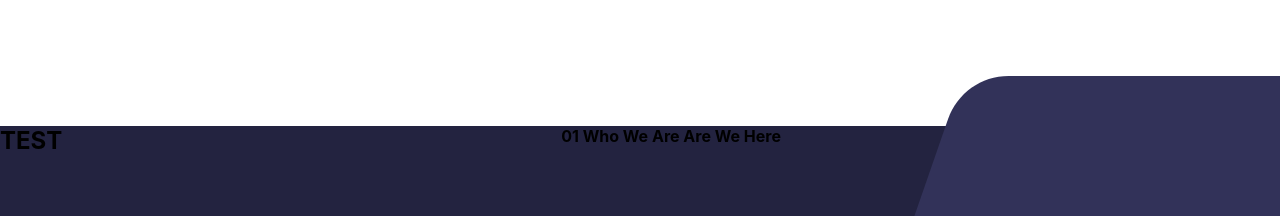
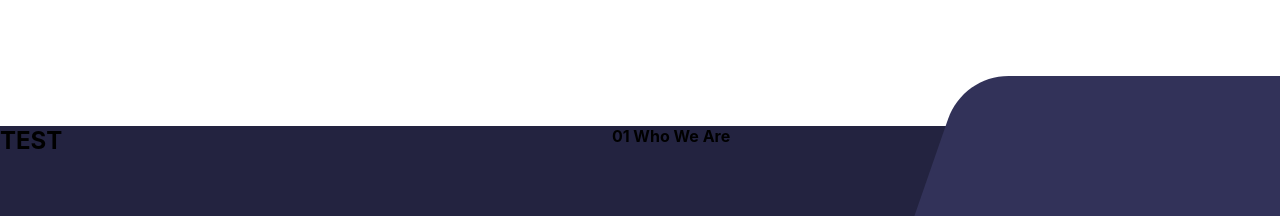
Before and after one commit to glennrmdhn/Folio-Clone, a plain HTML site: page index.html in a window 1280 px wide. Shown: the part 888-1104 px from the top of the page. Drawn offline with nearby package versions, Linux system fonts and the light colour scheme; a web font is replaced by a local one.

Commit message:
deleting text

```diff
--- a/index.html
+++ b/index.html
@@ -57,7 +57,7 @@
                 <h1>TEST</h1>
             </div>
             <div class="intro-center">
-                <h4><span>01</span> Who We Are Are We Here</h4>
+                <h4><span>01</span> Who We Are</h4>
 
             </div>
             <div class="intro-right">
```
